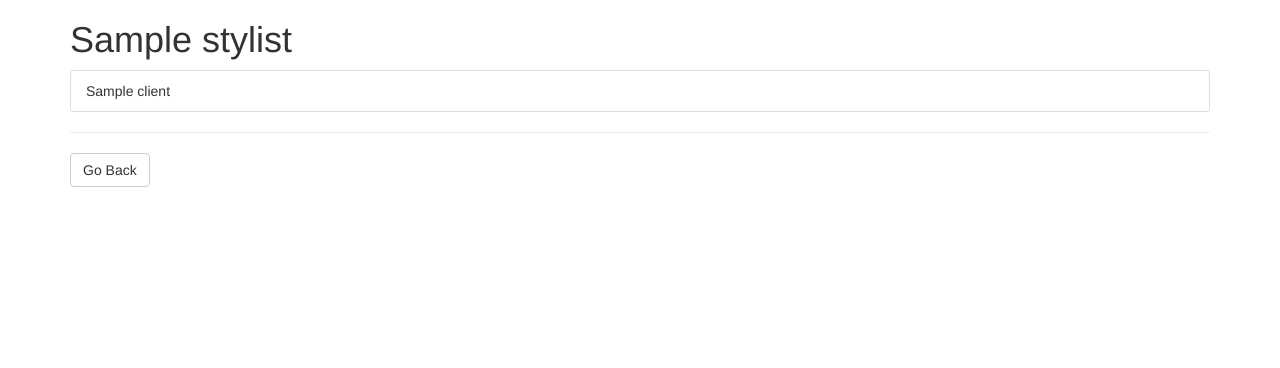
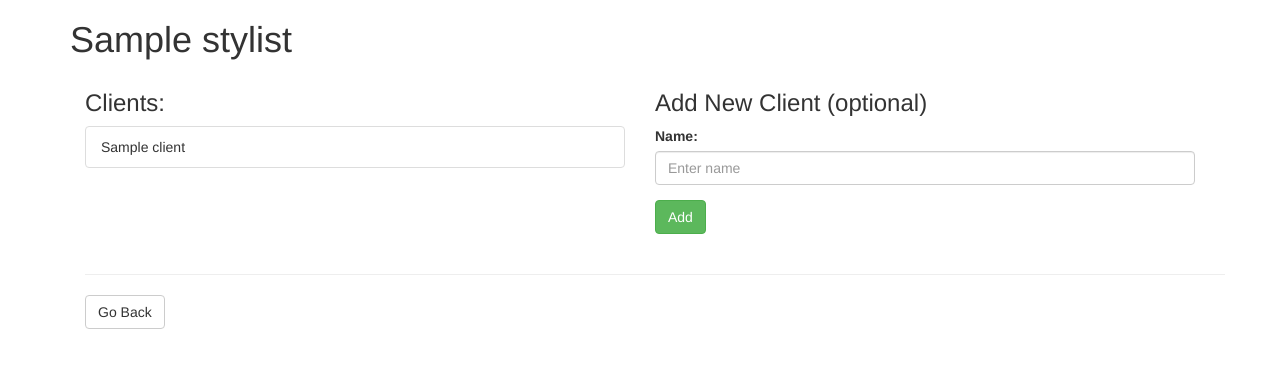
Before and after one commit to LisaMacCarrigan/hair-salon-php, a PHP site: template views/stylist.html.twig in a window 1280 px wide. Shown: the top 368 px of the page. Run offline with PHP 8.4, Linux system fonts and the light colour scheme; the template is opened without the code that fills it: most values are stand-ins (such as "Sample title", 1, 10 or a date in 2020); some libraries are stand-ins or nearby versions.

Commit message:
add new client form on page for individual stylist

```diff
--- a/views/clients.html.twig
+++ b/views/clients.html.twig
@@ -6,7 +6,7 @@
             <h1 id="brand">Clients</h1>
             <div class="row">
                 <div class="col-md-6">
-                    <h3>Clients</h3>
+                    <h3>All Clients</h3>
                     {% if clients is not empty %}
                         <ul class="list-group">
                             {% for client in clients %}
--- a/views/stylist.html.twig
+++ b/views/stylist.html.twig
@@ -4,19 +4,49 @@
     <body>
         <div class="container">
             <h1>{{ stylist.getStylistName }}</h1>
+            <div clas="row">
+                <div class="col-md-6">
+                    <h3>Clients:</h3>
 
                     {% if clients is not empty %}
                         <ul class="list-group">
                             {% for client in clients %}
                                 <li class="list-group-item">
-                            {{ client.getClientName }}</li>
+                                    {{ client.getClientName }}
+                                </li>
                             {% endfor %}
                         </ul>
+                    {% else %}
+                        <ul class="list-group">
+                            <li class="list-group-item">
+                                <em>{{ stylist.getStylistName }} currently has no clients</em>
+                            </li>
+                        </ul>
                     {% endif %}
-            <hr>
+                </div>
+
+                <div class="col-md-6">
+                    <h3>Add New Client (optional)</h3>
+                    <form action="/add_client" method="post">
+                        <div class="form-group">
+                            <input id="stylist_id" name="stylist_id" class="form-control" type="hidden" value="{{ stylist.getId() }}">
+                            <label for="input-client-name">Name:</label>
+                            <input id="input-client-name" name="input-client-name" class="form-control" type="text" placeholder="Enter name" required>
+                        </div>
+                        <button type="submit" class="btn btn-success">Add</button>
+                    </form>
+                </div>
+            </div>
+            <div class="container">
+                <div class="row">
+                    <div class="col-md-12">
+                        <br><hr>
                         <form action="/">
                             <button type="submit" class="btn btn-default">Go Back</button>
                         </form>
                     </div>
+                </div>
+            </div>
+        </div>
     </body>
 </html>
```
Lines whose indentation alone changed are shown as unchanged.
